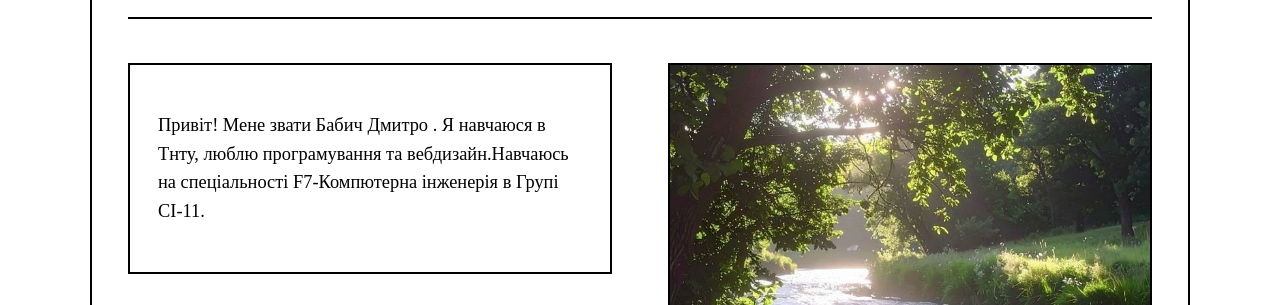
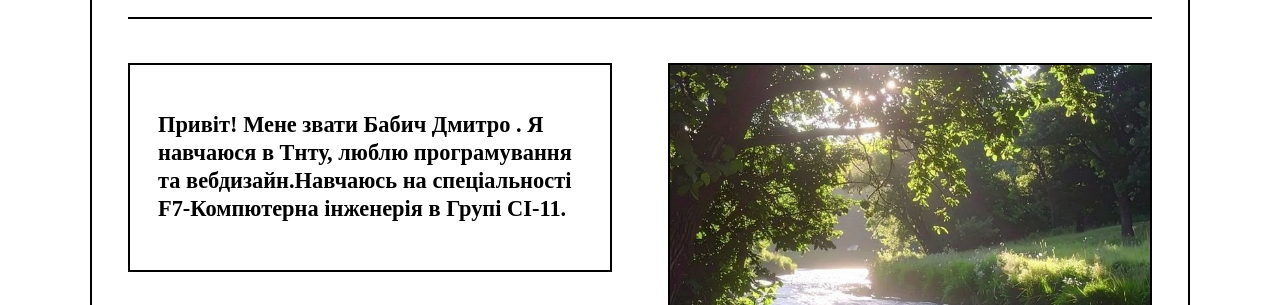
Before and after one commit to DmytroBabych-we/maintasks8, a plain HTML site: page index.html in a window 1280 px wide. Shown: the part 95-400 px from the top of the page. Drawn offline with Linux system fonts and the light colour scheme.

Commit message:
Update index.html

```diff
--- a/index.html
+++ b/index.html
@@ -7,7 +7,7 @@
 <nav><a href="index.html" class="active" aria-current="page">Головна</a><a href="tasks.html">Завдання</a><a href="team.html">Моя команда</a></nav></header>
 <main>
 <div class="col">
-<section class="box"><p>Привіт! Мене звати Бабич Дмитро . Я навчаюся в Тнту, люблю програмування та вебдизайн.Навчаюсь на спеціальності F7-Компютерна інженерія в Групі CI-11.</p></section>
+<section class="box"><p><h1>Привіт! Мене звати Бабич Дмитро . Я навчаюся в Тнту, люблю програмування та вебдизайн.Навчаюсь на спеціальності F7-Компютерна інженерія в Групі CI-11.</h1></p></section>
 <section class="social"><h2>Соціальні мережі</h2>
 <div class="social-row"><a href="https://www.instagram.com/" target="_blank" rel="noopener" aria-label="Instagram" title="Instagram"><svg viewBox="0 0 24 24" fill="none" stroke="currentColor" stroke-width="2"><rect x="3" y="3" width="18" height="18" rx="5"/><circle cx="12" cy="12" r="4"/><circle cx="17.5" cy="6.5" r="1" fill="currentColor" stroke="none"/></svg></a><a href="https://www.facebook.com/" target="_blank" rel="noopener" aria-label="Facebook" title="Facebook"><svg viewBox="0 0 24 24" fill="currentColor"><path d="M14 8.5V6.8c0-.8.2-1.3 1.4-1.3H17V2.2C16.7 2.2 15.7 2 14.6 2 12.2 2 10.5 3.5 10.5 6.2v2.3H8v3.5h2.5V22H14V12h2.6l.4-3.5H14z"/></svg></a><a href="https://twitter.com/" target="_blank" rel="noopener" aria-label="Twitter (X)" title="Twitter (X)"><svg viewBox="0 0 24 24" fill="currentColor"><path d="M18.9 2H22l-7.2 8.2L23 22h-6.6l-5.2-6.8L5.2 22H2l7.7-8.8L1.5 2h6.8l4.7 6.2L18.9 2zm-1.2 18h1.8L7.4 3.9H5.5L17.7 20z"/></svg></a><a href="https://web.telegram.org/" target="_blank" rel="noopener" aria-label="Telegram" title="Telegram"><svg viewBox="0 0 24 24" fill="currentColor"><path d="M21.5 3.5 2.8 10.7c-.9.4-.9 1.1-.2 1.3l4.8 1.5 1.8 5.6c.2.6.4.8.9.8.4 0 .6-.2.9-.5l2.3-2.2 4.7 3.5c.9.5 1.5.2 1.7-.8l3.1-14.6c.3-1.2-.5-1.8-1.3-1.4z"/></svg></a></div></section>
 </div>
```
